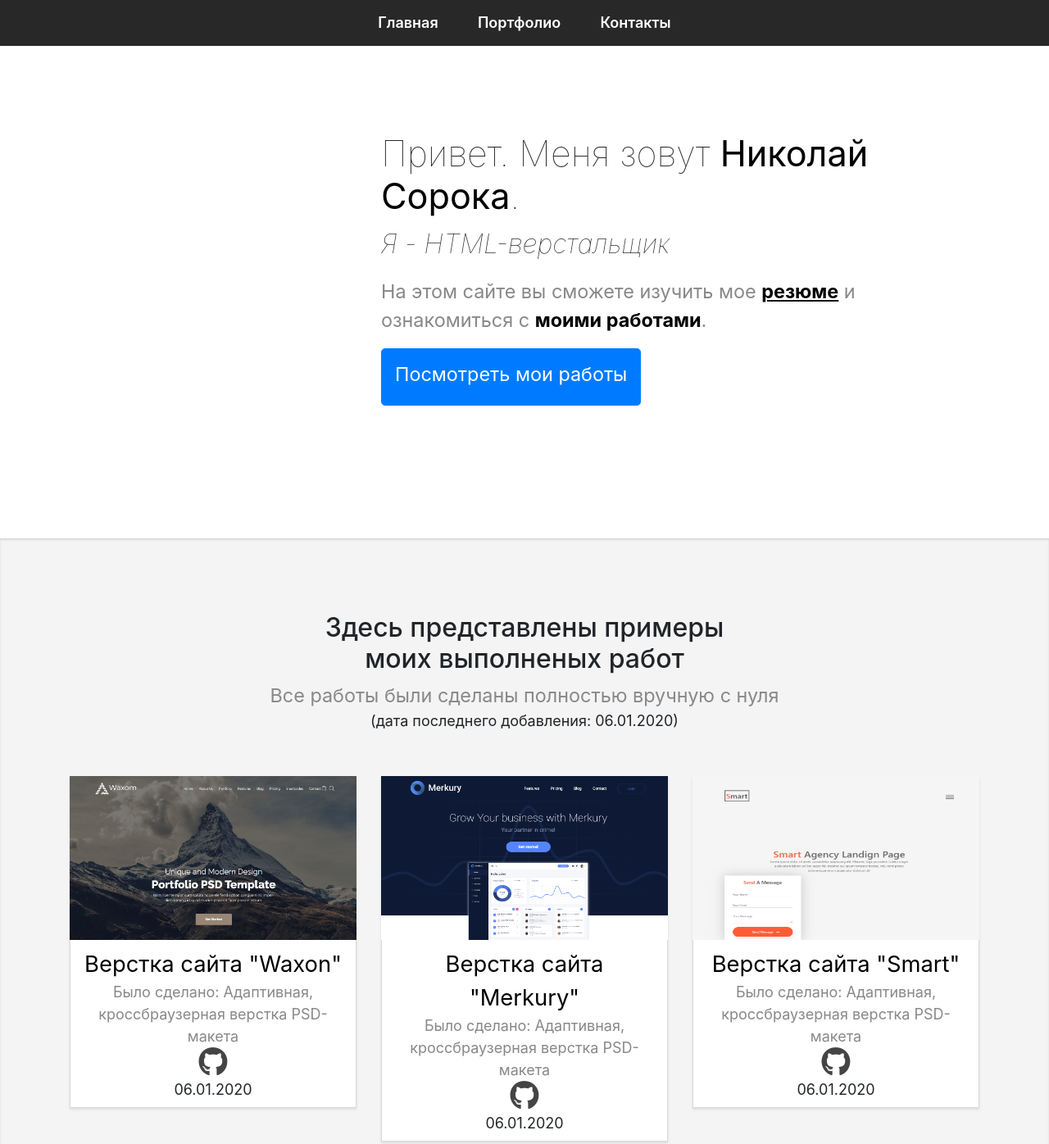
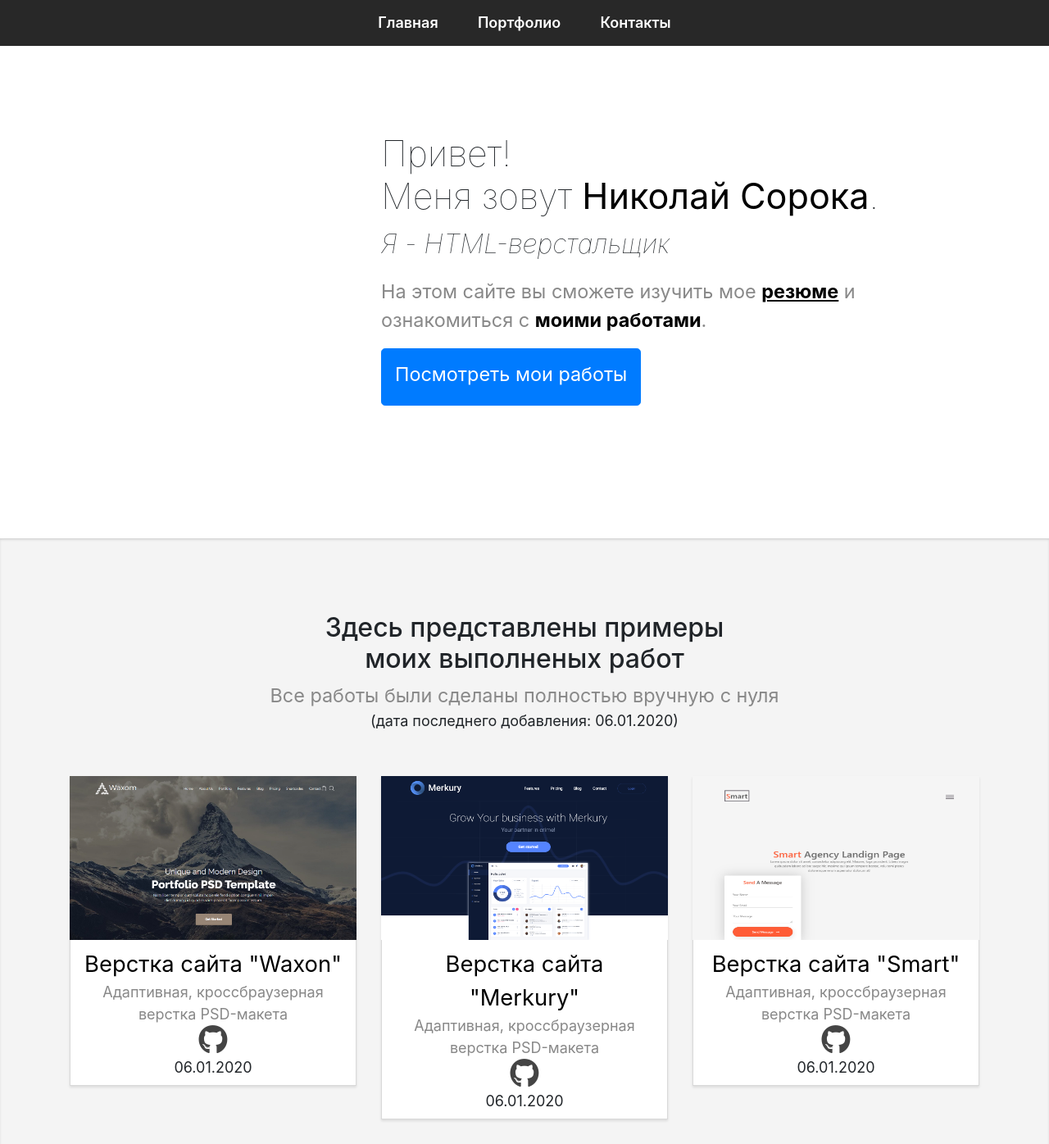
Before and after one commit to Kolya15/Portfolio, a plain HTML site: page index.html in a window 1280 px wide. Shown: the top 1396 px of the page at 82% size. Drawn offline with nearby package versions, Linux system fonts and the light colour scheme.

Commit message:
Update index.html

```diff
--- a/index.html
+++ b/index.html
@@ -44,7 +44,8 @@
           <div class="col-md-8 col-12">
             <div class="wrapper-title">
               <h1 class="title">
-                Привет. Меня зовут <strong>Николай Сорока</strong>.
+                Привет!<br />
+                Меня зовут <strong>Николай Сорока</strong>.
               </h1>
               <p class="subtitle">Я - HTML-верстальщик</p>
             </div>
@@ -98,7 +99,7 @@
                   >Верстка сайта "Waxon"</a
                 >
                 <p class="text">
-                  Было сделано: Адаптивная, кроссбраузерная верстка PSD-макетa
+                  Адаптивная, кроссбраузерная верстка PSD-макетa
                 </p>
                 <a
                   href="https://github.com/Kolya15/Waxon"
@@ -128,7 +129,7 @@
                   >Верстка сайта "Merkury"</a
                 >
                 <p class="text">
-                  Было сделано: Адаптивная, кроссбраузерная верстка PSD-макетa
+                  Адаптивная, кроссбраузерная верстка PSD-макетa
                 </p>
                 <a
                   href="https://github.com/Kolya15/Merkury"
@@ -158,7 +159,7 @@
                   >Верстка сайта "Smart"</a
                 >
                 <p class="text">
-                  Было сделано: Адаптивная, кроссбраузерная верстка PSD-макетa
+                  Адаптивная, кроссбраузерная верстка PSD-макетa
                 </p>
                 <a
                   href="https://github.com/Kolya15/Lending"
```
